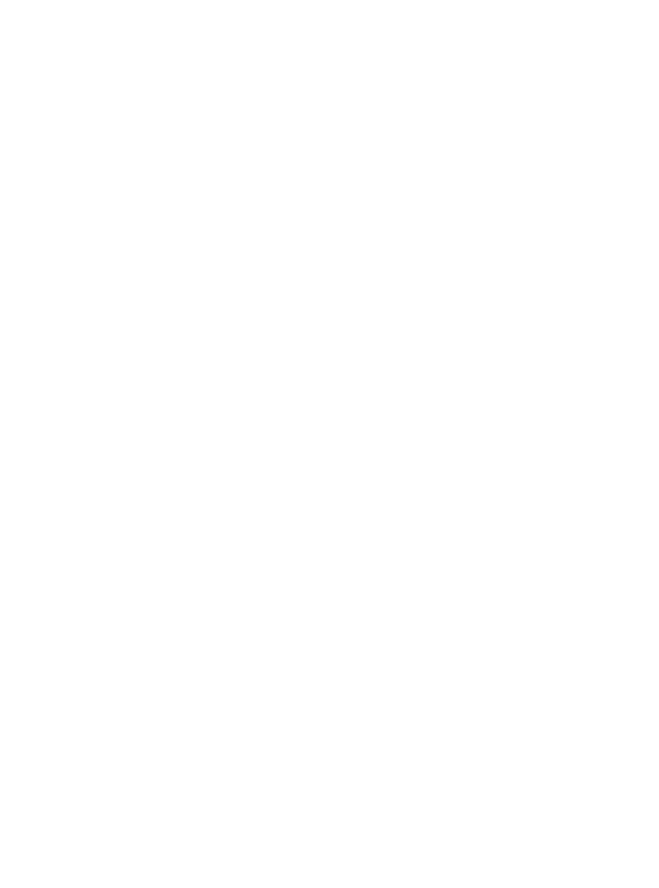
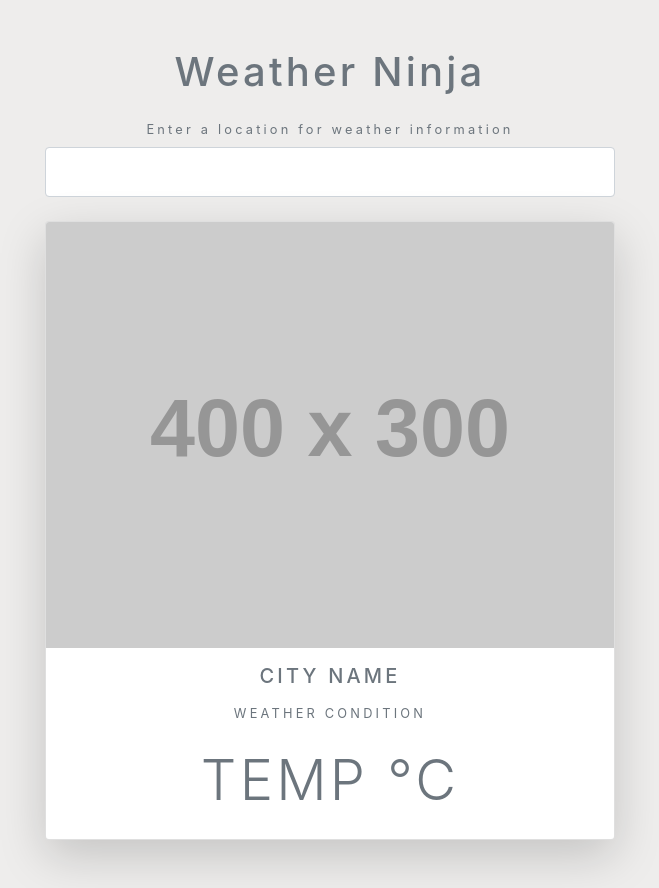
Before and after one commit to dzhambov/Weather-Ninja, a plain HTML site: page index.html in a window 1280 px wide. Shown: the whole page, without its empty margins (310-969 px from the left). Before the commit the page ends 800 px from the top, so only its background shows below. Drawn offline with nearby package versions, Linux system fonts and the light colour scheme; placeholder pictures from the web are drawn by us.

Commit message:
add styling with css.

```diff
--- a/index.html
+++ b/index.html
@@ -9,6 +9,32 @@
 </head>
 <body>
 
+  <div class="container my-5 mx-auto">
+    <h1 class="text-muted text-center my-4">Weather Ninja</h1>
+
+    <form class="change-location my-4 text-center text-muted">
+      <label for="city">Enter a location for weather information</label>
+      <input type="text" name="city" class="form-control p-4">
+    </form>
+
+    <div class="card shadow-lg rounded">
+      <img src="https://via.placeholder.com/400x300" class="time card-img-top">
+      <div class="icon bg-light mx-auto text-center">
+        <!-- icon -->
+
+      </div>
+      <div class="text-muted text-uppercase text-center details">
+        <h5 class="my-3">City Name</h5>
+        <div class="my-3">Weather Condition</div>
+        <div class="display-4 my-4">
+          <span>Temp</span>
+          <span>&deg;c</span>
+        </div>
+      </div>
+    </div>
+
+  </div>
+
   <script src="scripts/forcast.js"></script>
   <script src="scripts/script.js"></script>
 </body>
--- a/style.css
+++ b/style.css
@@ -0,0 +1,9 @@
+body {
+  background: #eeedec;
+  letter-spacing: 0.2rem;
+  font-size: 0.8rem;
+}
+
+.container {
+  max-width: 600px;
+}
```
